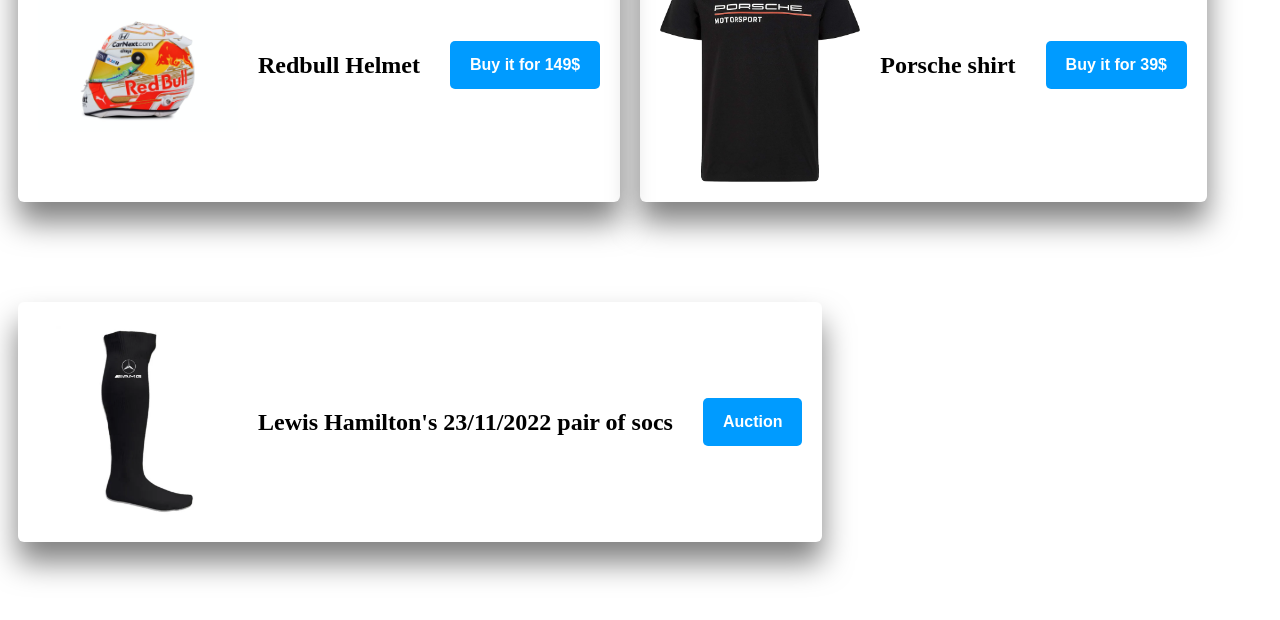
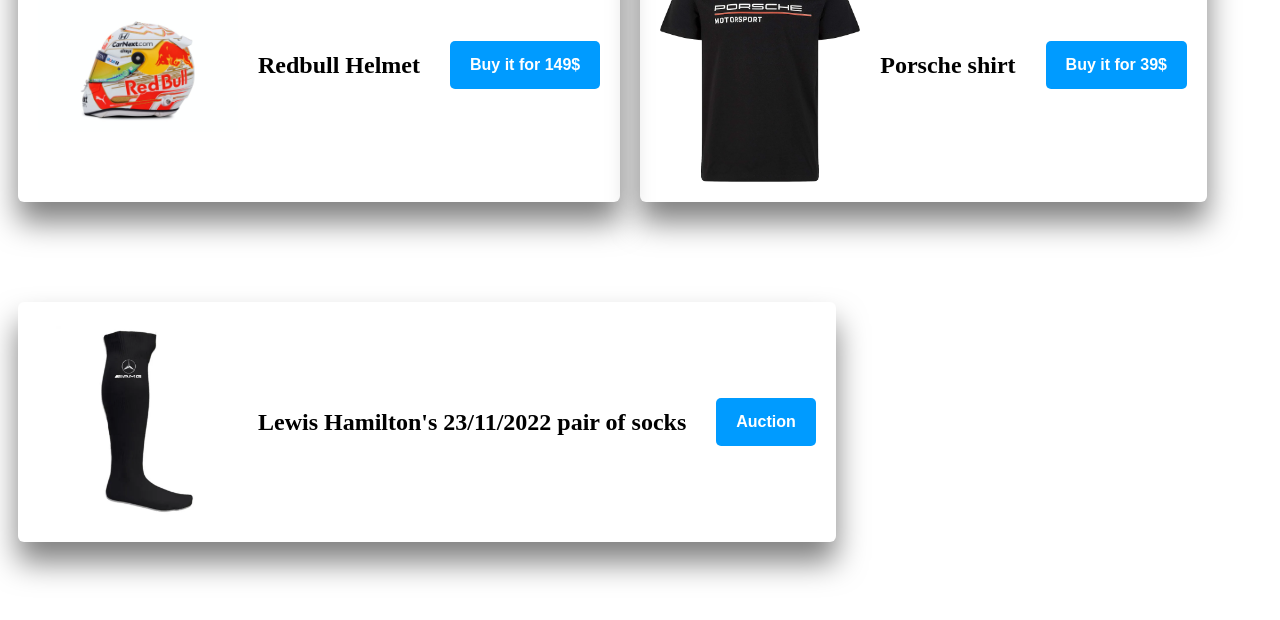
Before and after one commit to N-i-c-o-las/landing, a plain HTML site: page index.html in a window 1280 px wide. Shown: the part 1509-2129 px from the top of the page. Drawn offline with Linux system fonts and the light colour scheme; a script that the page names is missing; a web font is replaced by a local one.

Commit message:
Update index.html

```diff
--- a/index.html
+++ b/index.html
@@ -47,7 +47,7 @@
 		</div>
 		<div class="card">
 			<img src="images/mercedes.webp" alt="Image">
-			<h3>Lewis Hamilton's 23/11/2022 pair of socs</h3>
+			<h3>Lewis Hamilton's 23/11/2022 pair of socks</h3>
 			<a href="#" class="btn-green">Auction</a>
 		</div>
 		<div data-tf-widget="cTtauSpN" data-tf-opacity="100" data-tf-iframe-props="title=F1r" data-tf-transitive-search-params data-tf-medium="snippet" style="width:100%;height:500px;"></div><script src="//embed.typeform.com/next/embed.js"></script>
```
